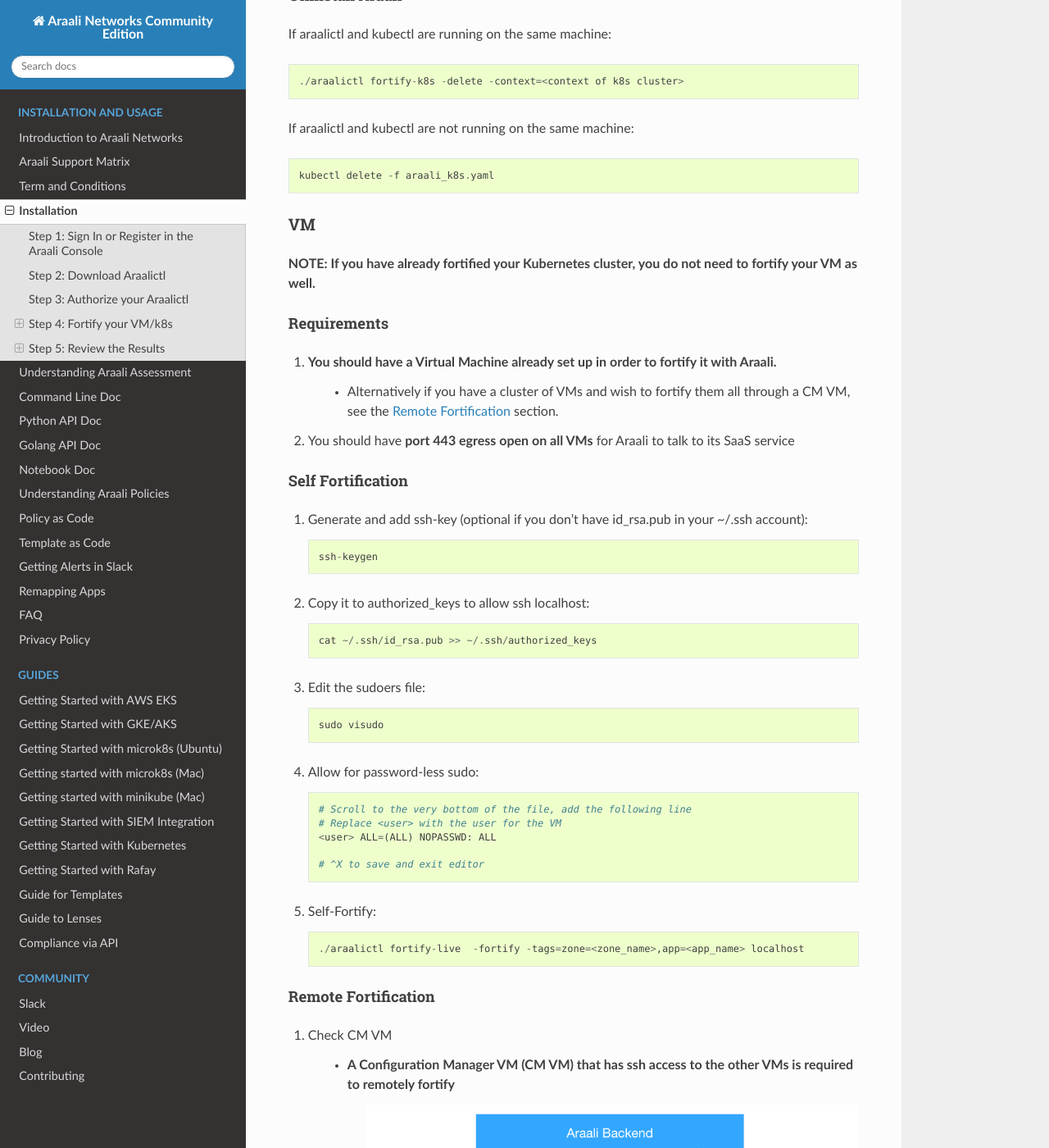
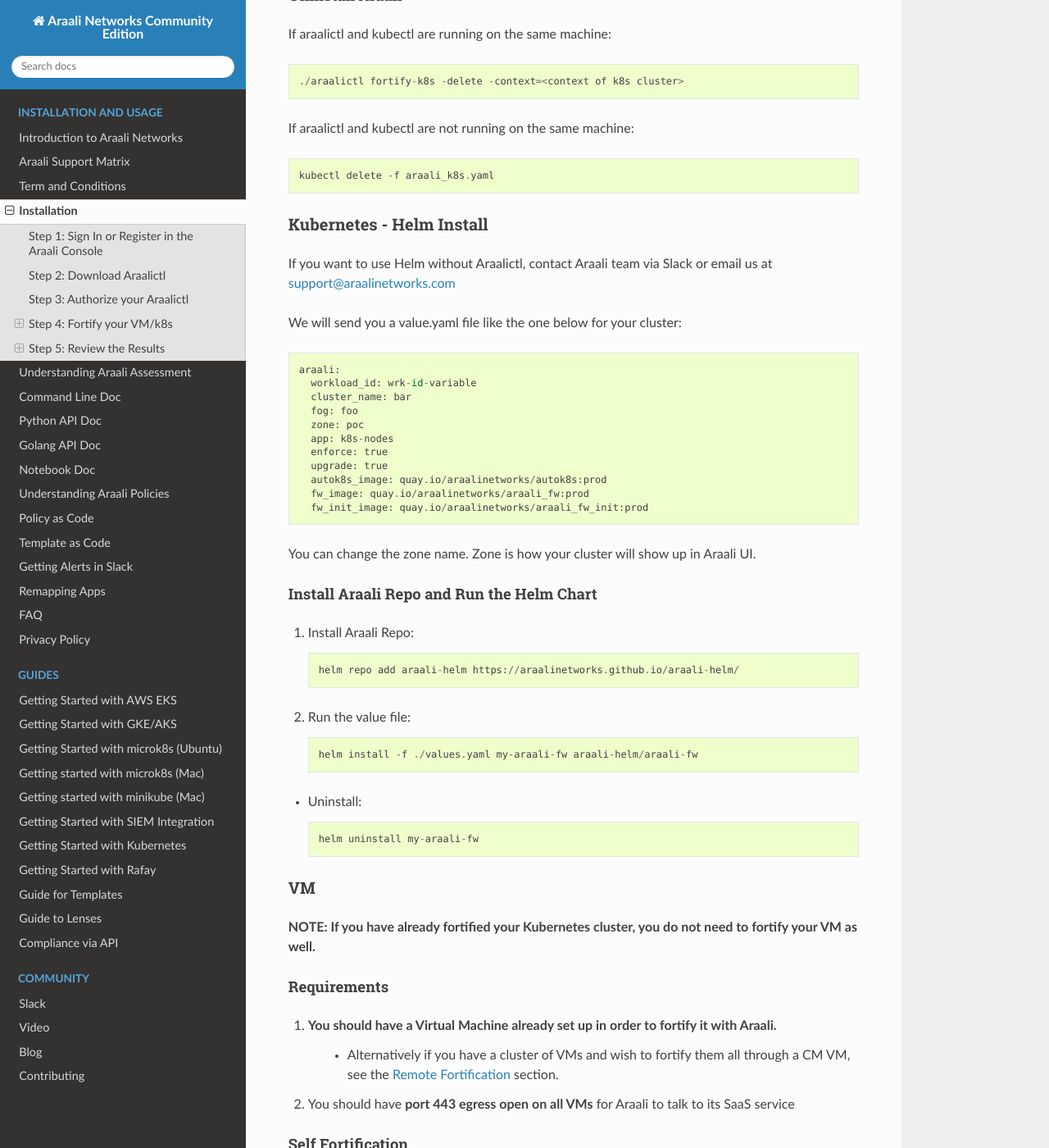
Before and after one commit to araalinetworks/api, a Sphinx documentation site: the page built from doc/source/gettingstarted.rst, in a window 1280 px wide and 1400 px high, scrolled down 5539 px. Shown: the whole window at 82% size. Built offline with Sphinx 7.4.7 and the Read the Docs theme 2.0.0, drawn with Linux system fonts in a browser that asks for light colours.

Commit message:
added helm install instructions

```diff
--- a/doc/source/gettingstarted.rst
+++ b/doc/source/gettingstarted.rst
@@ -147,6 +147,43 @@
     kubectl delete -f araali_k8s.yaml
 
 
+Kubernetes - Helm Install
+-------------------------
+
+If you want to use Helm without Araalictl, contact Araali team via Slack or email us at support@araalinetworks.com
+
+We will send you a value.yaml file like the one below for your cluster::
+
+    araali:
+      workload_id: wrk-id-variable
+      cluster_name: bar
+      fog: foo
+      zone: poc
+      app: k8s-nodes
+      enforce: true
+      upgrade: true
+      autok8s_image: quay.io/araalinetworks/autok8s:prod
+      fw_image: quay.io/araalinetworks/araali_fw:prod
+      fw_init_image: quay.io/araalinetworks/araali_fw_init:prod
+
+You can change the zone name. Zone is how your cluster will show up in Araali UI.
+
+
+Install Araali Repo and Run the Helm Chart
+^^^^^^^^^^^^^^^^^^^^^^^^^^^^^^^^^^^^^^^^^^
+1. Install Araali Repo::
+
+    helm repo add araali-helm https://araalinetworks.github.io/araali-helm/
+
+2. Run the value file::
+
+    helm install -f ./values.yaml my-araali-fw araali-helm/araali-fw
+
+* Uninstall::
+
+    helm uninstall my-araali-fw
+
+
 VM
 --
 
```
